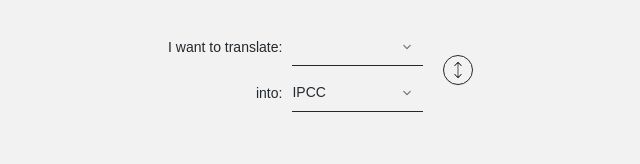
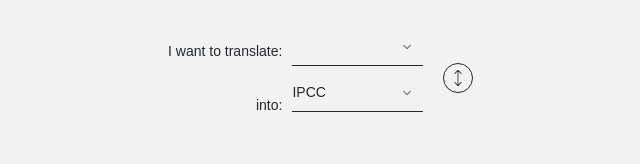
Before and after one commit to dianayukari/ipcctaylorsversion, a SvelteKit app: page / in a window 1280 px wide. Shown: the top 164 px of the page, without its empty margins (272-912 px from the left). Built offline with nearby package versions, Linux system fonts and the light colour scheme; a web font is replaced by a local one.

Commit message:
Refactor entry points and update assets

```diff
--- a/src/routes/+page.svelte
+++ b/src/routes/+page.svelte
@@ -235,7 +235,6 @@ import { base } from '$app/paths';
 
     .text-emphasis {
         text-align: right;
-        margin: 10px 0;
     }
 
     .text-column {
```
Also changed, not shown: 17 other files (tests, documents, lock files or other folders).
